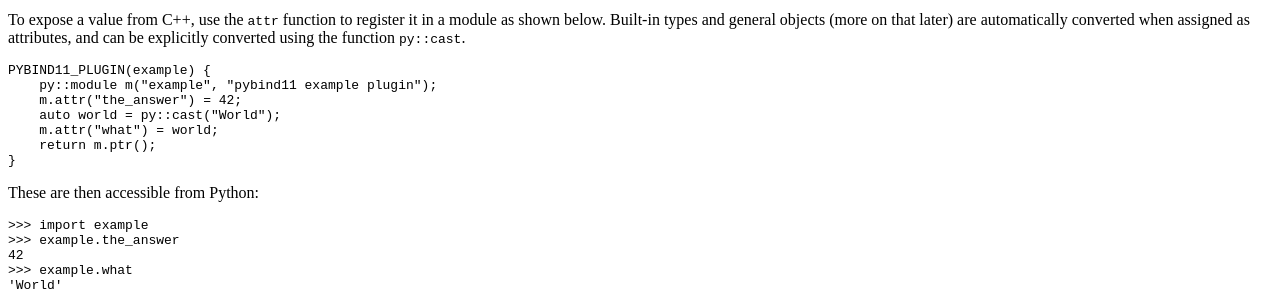
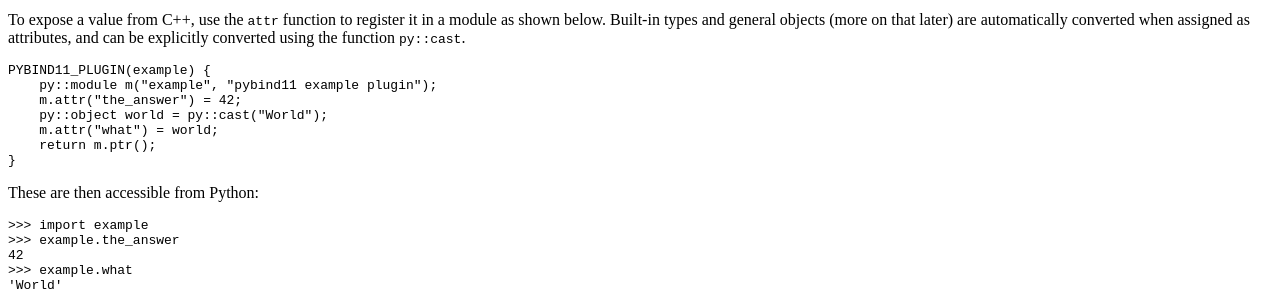
Before and after one commit to pybind/pybind11, a Sphinx documentation site: the page built from docs/basics.rst, in a window 1280 px wide and 900 px high, scrolled down 3432 px. Shown: the part 384-684 px from the top of the window. Built offline with Sphinx 7.4.7 and the Read the Docs theme 2.0.0, drawn with Linux system fonts in a browser that asks for light colours.

Commit message:
Use actual type, not auto, in basic documentation for clarity

```diff
--- a/docs/basics.rst
+++ b/docs/basics.rst
@@ -264,7 +264,7 @@ converted using the function ``py::cast``.
     PYBIND11_PLUGIN(example) {
         py::module m("example", "pybind11 example plugin");
         m.attr("the_answer") = 42;
-        auto world = py::cast("World");
+        py::object world = py::cast("World");
         m.attr("what") = world;
         return m.ptr();
     }
```
